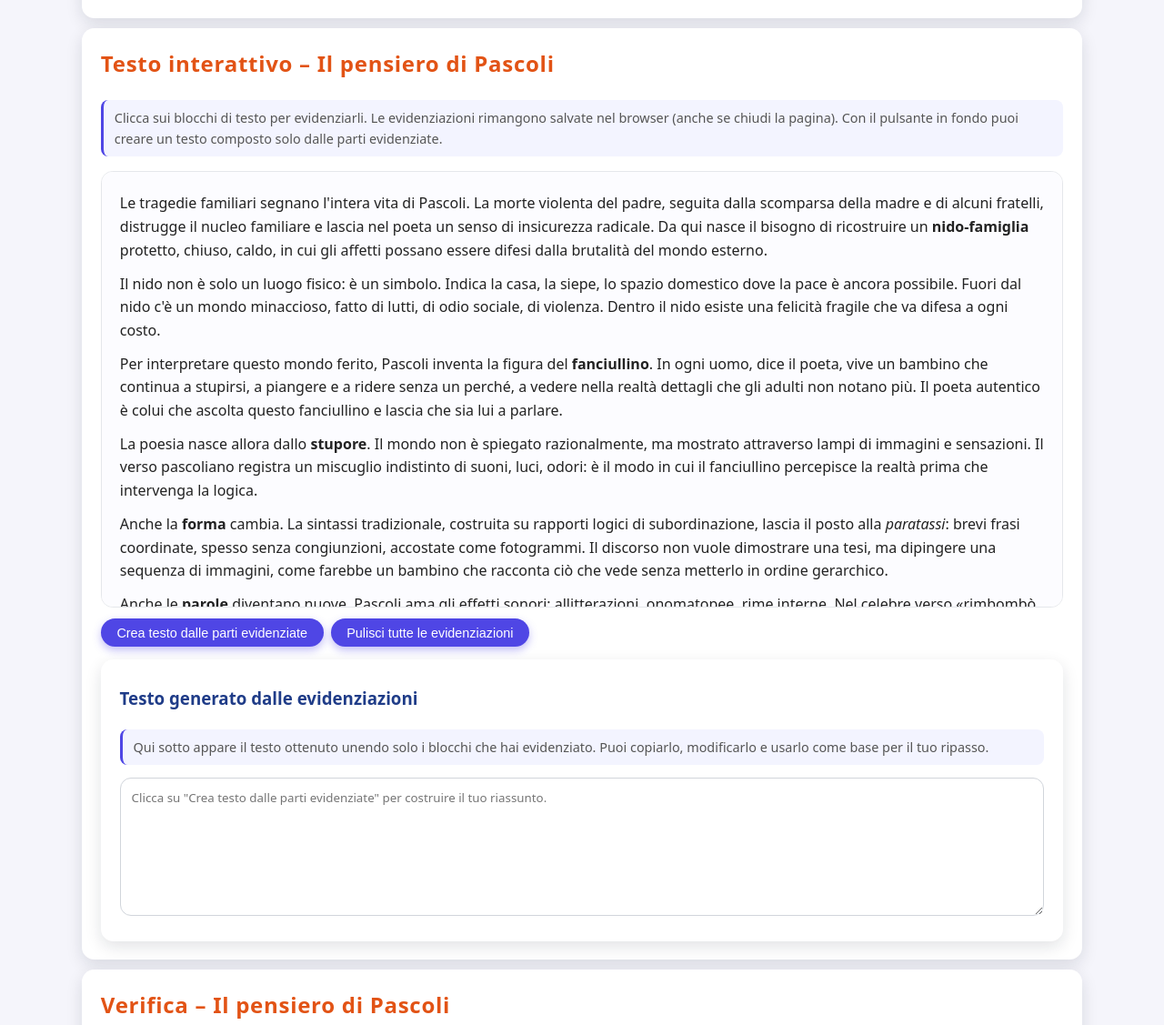
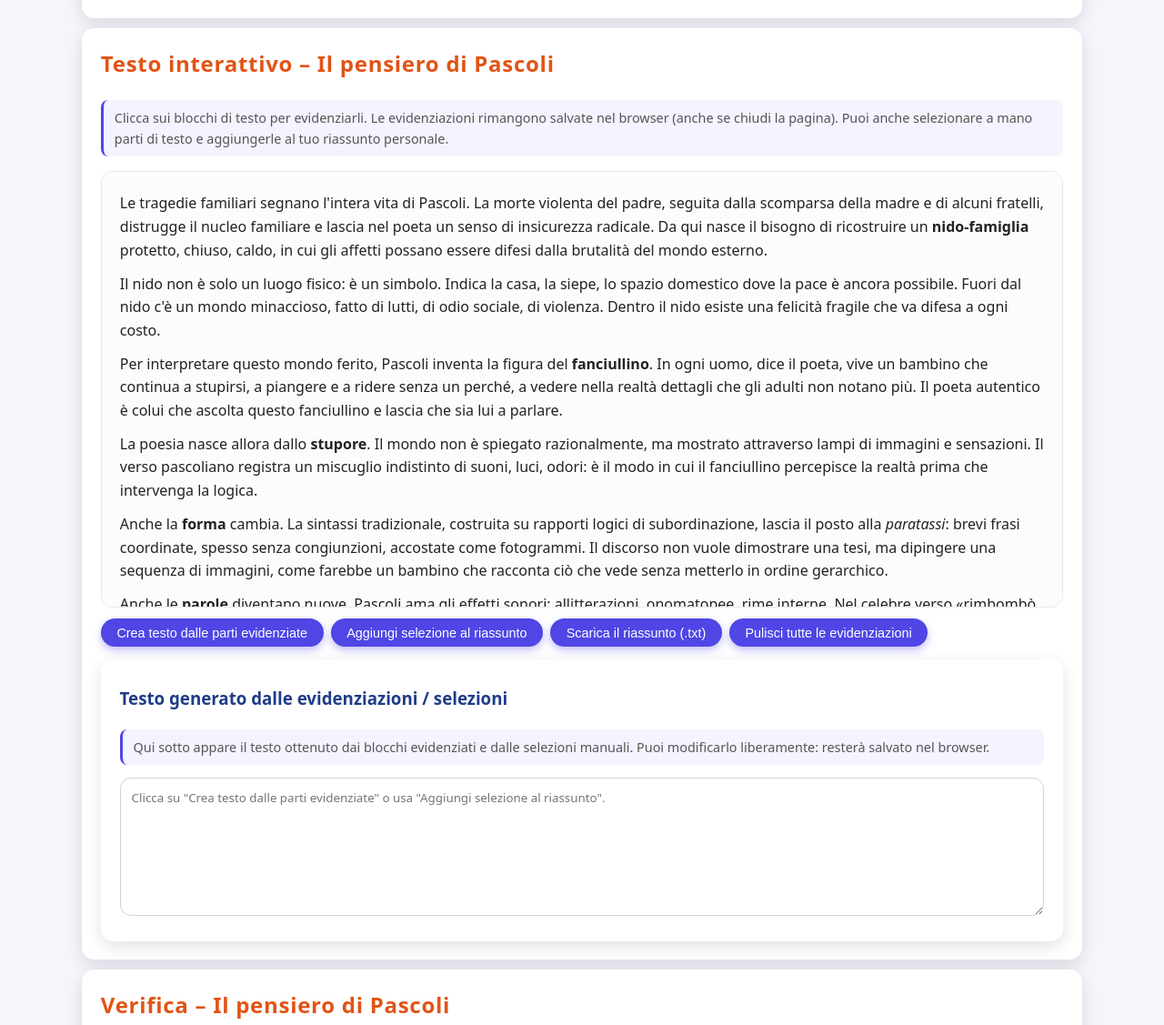
Before and after one commit to gb69prof/Libro-Pascoli, a plain HTML site: page index.html in a window 1280 px wide. Shown: the part 2092-3219 px from the top of the page at 91% size. Drawn offline with Linux system fonts and the light colour scheme.

Commit message:
Update index.html

```diff
--- a/index.html
+++ b/index.html
@@ -263,8 +263,8 @@
     <h2>Testo interattivo – Il pensiero di Pascoli</h2>
     <p class="hint">
       Clicca sui blocchi di testo per evidenziarli. Le evidenziazioni rimangono salvate
-      nel browser (anche se chiudi la pagina). Con il pulsante in fondo puoi creare un
-      testo composto solo dalle parti evidenziate.
+      nel browser (anche se chiudi la pagina). Puoi anche selezionare a mano parti
+      di testo e aggiungerle al tuo riassunto personale.
     </p>
 
     <article class="textbook">
@@ -348,17 +348,19 @@
 
     <div class="toolbar">
       <button id="btn-genera-riassunto">Crea testo dalle parti evidenziate</button>
+      <button id="btn-add-selection">Aggiungi selezione al riassunto</button>
+      <button id="btn-download-summary">Scarica il riassunto (.txt)</button>
       <button id="btn-pulisci-evidenziazioni">Pulisci tutte le evidenziazioni</button>
     </div>
 
     <section class="panel nested">
-      <h3>Testo generato dalle evidenziazioni</h3>
+      <h3>Testo generato dalle evidenziazioni / selezioni</h3>
       <p class="hint">
-        Qui sotto appare il testo ottenuto unendo solo i blocchi che hai evidenziato.
-        Puoi copiarlo, modificarlo e usarlo come base per il tuo ripasso.
+        Qui sotto appare il testo ottenuto dai blocchi evidenziati e dalle selezioni
+        manuali. Puoi modificarlo liberamente: resterà salvato nel browser.
       </p>
       <textarea id="summary-text" rows="7"
-        placeholder="Clicca su &quot;Crea testo dalle parti evidenziate&quot; per costruire il tuo riassunto."></textarea>
+        placeholder="Clicca su &quot;Crea testo dalle parti evidenziate&quot; o usa &quot;Aggiungi selezione al riassunto&quot;."></textarea>
     </section>
   </section>
 
@@ -459,7 +461,7 @@
     <p>Web app &laquo;Giovanni Pascoli – Il fanciullino&raquo; – struttura base HTML, CSS e JavaScript.</p>
   </footer>
 
-  <!-- Script principale (sottolineature + quiz) -->
+  <!-- Script principale (sottolineature + quiz + riassunto + download) -->
   <script src="script.js"></script>
 
   <!-- Script per il caricamento delle mappe a richiesta -->
```
